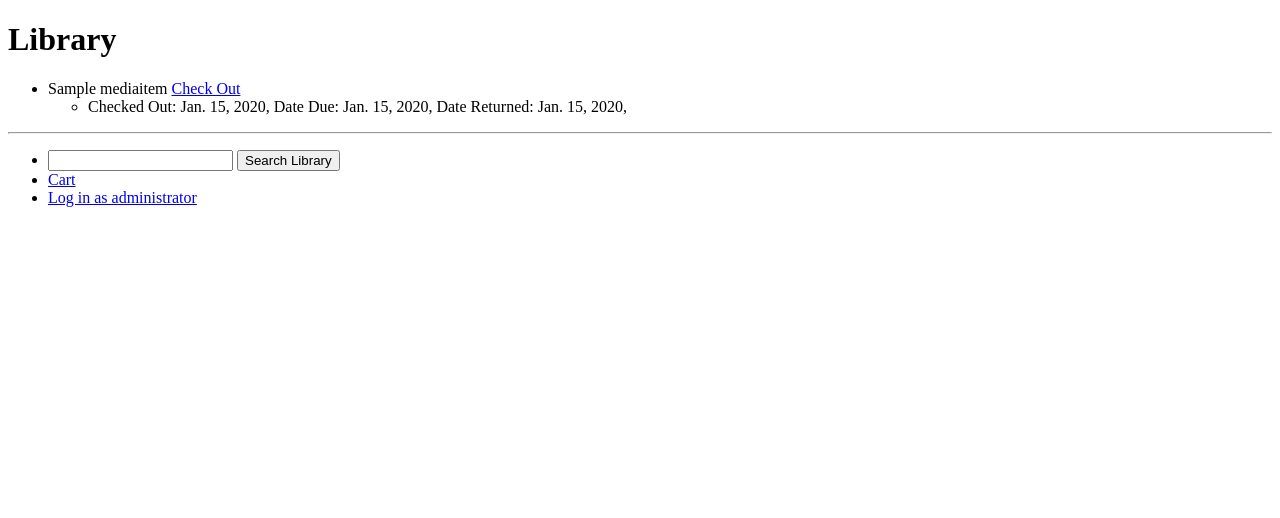
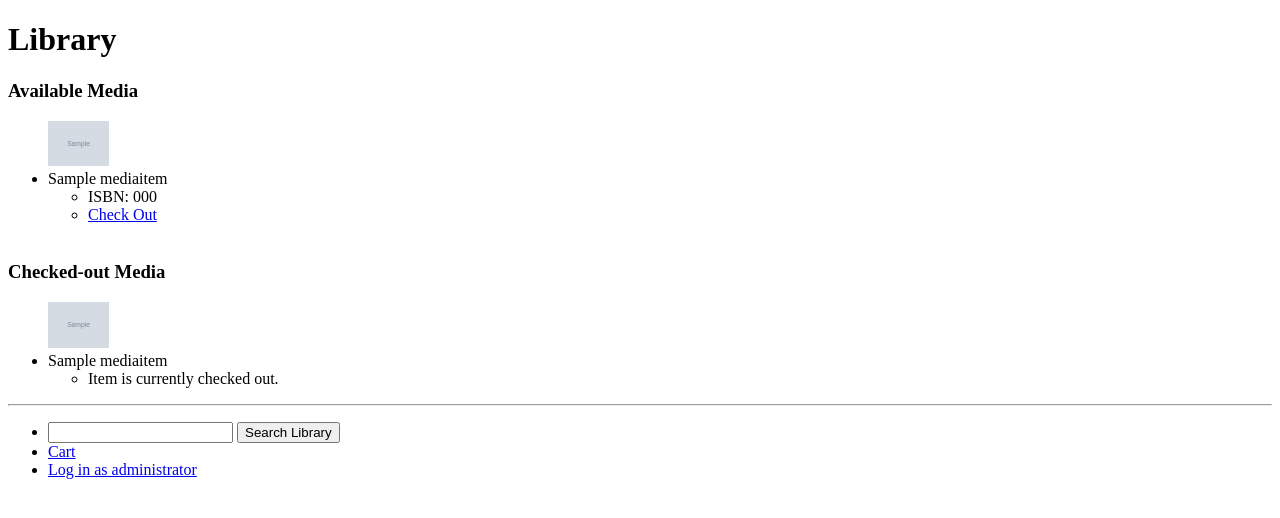
Before and after one commit to jbyrnes10/Library-Tracking-System, a Django app: template media_library/project/templates/index.html in a window 1280 px wide. Shown: the top 518 px of the page. Run offline with Django 3.2, Linux system fonts and the light colour scheme; the template is opened without the code that fills it: values that come from a table or form of the project are taken from there, others are empty; tables that the repository leaves empty hold one stand-in row (values such as "Sample post"); grey boxes marked "Sample" are stand-in pictures; parts of the project's set-up code (start-up, migrations or seed data) failed here and were passed over.

Commit message:
Update to properly display available and unavailable media

```diff
--- a/media_library/project/models.py
+++ b/media_library/project/models.py
@@ -20,6 +20,7 @@ class MediaItem(models.Model):
     isbn = models.CharField(max_length=17)
     author = models.CharField(max_length=100)
     image_file = models.CharField(max_length=100)
+    checked_out = models.BooleanField(default=False)
     topic = models.ForeignKey(Topics, related_name="topic_fk")
     subtopic = models.ManyToManyField(Topics, related_name="subtopic_fk")
 
@@ -32,7 +33,7 @@ class MediaItem(models.Model):
 class MediaHistory(models.Model):
     date_out = models.DateField(null=False)
     date_due = models.DateField()
-    date_returned = models.DateField(null=True)
+    date_returned = models.DateField(blank=True, null=True)
     media_item = models.ForeignKey(MediaItem)
     borrower = models.ForeignKey(User)
 
--- a/media_library/project/templates/index.html
+++ b/media_library/project/templates/index.html
@@ -7,24 +7,29 @@
 {% block body_block %}
     <h1>Library</h1>
     {% if media %}
+    <h3>Available Media</h3>
         <ul>
-            {% for media_item in media %}
+            {% for media_item in available %}
+            <img src="{{ MEDIA_URL }}{{ media_item.image_file }}" height="5%" width="5%" />
                 <li>
                     {{ media_item.title }}
-
-                    <a href="cart">Check Out</a>
-
-                    {% if history %}
                     <ul>
-                        {% for history_item in history %}
-                            <li>
-                                Checked Out: {{ history_item.date_out }},
-                                Date Due: {{ history_item.date_due }},
-                                Date Returned: {{ history_item.date_returned }},
-                            </li>
-                        {% endfor %}
+                        <li>ISBN: {{ media_item.isbn }}</li>
+                        <li><a href="cart">Check Out</a></li>
                     </ul>
-                    {% endif %}
+                </li>
+            <br/>
+            {% endfor %}
+        </ul>
+    <h3>Checked-out Media</h3>
+        <ul>
+            {% for media_item in unavailable %}
+            <img src="{{ MEDIA_URL }}{{ media_item.image_file }}" height="5%" width="5%" />
+                <li>
+                    {{ media_item.title }}
+                    <ul>
+                        <li>Item is currently checked out.</li>
+                    </ul>
                 </li>
             {% endfor %}
         </ul>
```
Also changed, not shown: media_library/populate_library.py (+18 -8 lines), media_library/project/views.py (+3 -6 lines), README.md.
